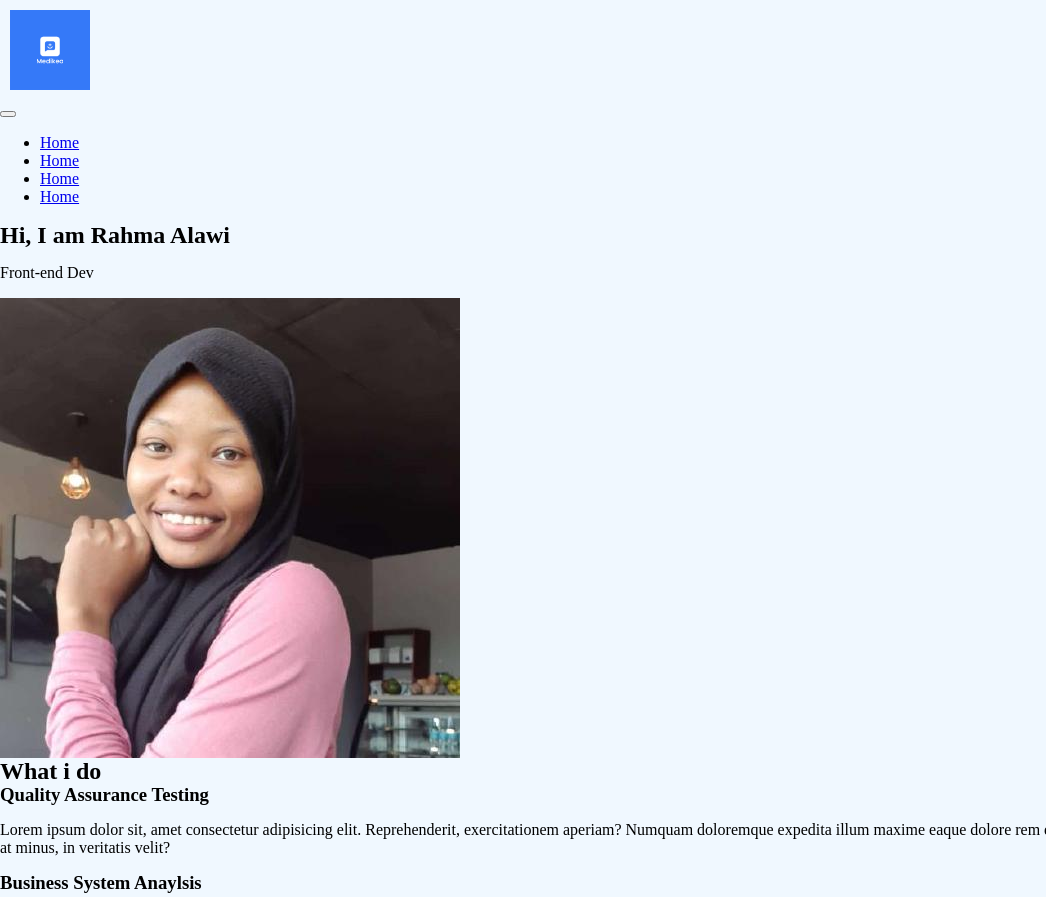
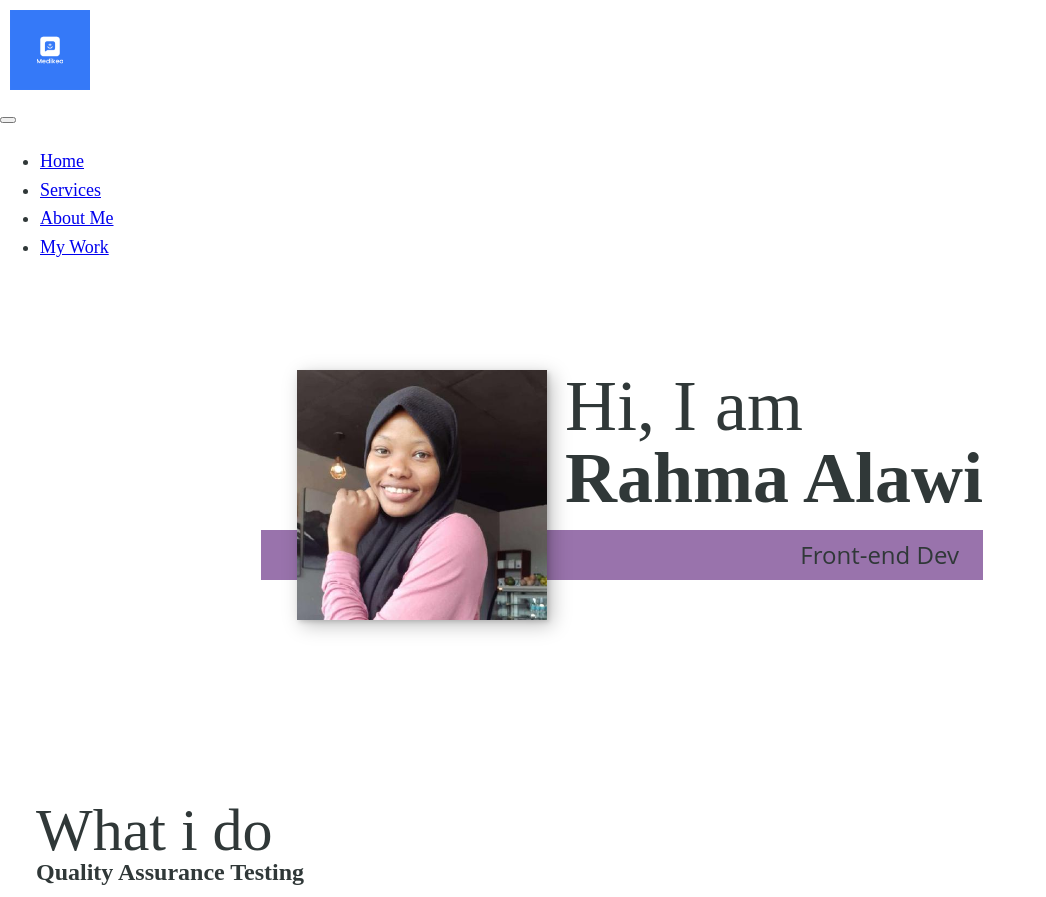
Before and after one commit to RahmaHussain/lavender-portfolio, a plain HTML site: page index.html in a window 1280 px wide. Shown: the top 897 px of the page, without its empty margins (0-1046 px from the left). Drawn offline with Linux system fonts and the light colour scheme.

Commit message:
Refactor CSS variables for typography and colors; update HTML navigation links and structure

```diff
--- a/css/style.css
+++ b/css/style.css
@@ -5,20 +5,51 @@
 }
 
 :root {
-    --font-family-primary: sans;
-    --font-family-secondary: mono;
+    --ff-primary: 'Roboto', sans-serif;
+    --ff-secondary: 'Open Sans', sans-serif;
 
-    --font-weight: ;
+    --fw-reg: 300;
+    --fw-bold: 900;
+
+    --clr-light: #fff;
+    --clr-dark: #303838;
+    --clr-accent: #9973AC;
+    --clr-accent-dark: #9973AC;
+
+
+    --fs-h1: 3rem;
+    --fs-h2: 2.5rem;
+    --fs-h3: 2rem;
+    --fs-body: 1.6rem;
+
+    --bs: 0.25em 0.25em 1em rgba(0, 0, 0, 0.25),
+          0.125em 0.125em 0.25em rgba(0, 0, 0, 0.15);
 
 }
 
-/* media-qiery */
+@media (
+    min-width: 800px
+) {
+    :root {
+        --fs-h1: 4.5rem;
+        --fs-h2: 3.75rem;
+        --fs-h3: 1.5rem;
+        --fs-body: 1.125rem;
+    }
+}
+
+
+/* General styles */
 
 
 
 body {
-    background-color: aliceblue;
-    margin: 0%;
+    background-color: var(--clr-light);
+    color: var(--clr-dark);
+    margin: 0;
+    font-family: var(--ff-body);
+    line-height: 1.6;
+    font-size: var(--fs-body);
 
 }
 
@@ -27,15 +58,27 @@ img {
     max-width: 100% ;
 }
 
+section {
+    padding: 5em 2em;
+}
+
+
+/* Typograpgy */
 h1,
 h2,
 h3 {
-    line-height: 1.1;
+    line-height: 1;
     margin: 0;
 }
 
 h1 {
-
+    font-size: var(--fs-h1);
+}
+h2 {
+    font-size: var(--fs-h2);
+}
+h3 {
+    font-size: var(--fs-h3);
 }
 
 .logo {
@@ -43,3 +86,89 @@ h1 {
     width: 100px;
     padding: 5px
 }
+
+strong {
+    font-weight: var(--fw-bold);
+}
+
+/* sections */
+
+.section__title {
+    font-weight: lighter;
+
+}
+
+.section__subtitle--intro {
+    margin: 0;
+    font-size: var(--fs-h3);
+
+
+}
+
+.section__title--intro strong {
+    display: block;
+}
+
+.section__subtitle {
+    margin: 0;
+    font-size: var(--fs-h3);
+
+
+}
+
+.section__subtitle--intro,
+.section__subtitle--about {
+    background-color: var(--clr-accent);
+    font-family: var(--ff-secondary);
+    margin-bottom: 1em;
+    padding: .25em 1em;
+}
+
+/* header */
+nav {
+    display: none;
+}
+
+/* Intro Section */
+
+.intro {
+    position: relative;
+}
+
+.section__subtitle--intro {
+    display: inline-block;
+}
+.into--img {
+    box-shadow: var(--bs);
+}
+
+@media (
+    min-width: 600px
+) {
+    .intro {
+        grid-column-gap: 1em;
+        width: min-content;
+        margin: 0 auto;
+        display: grid;
+        grid-template-areas:
+            "img title"
+            "img subtitle";
+        grid-template-columns: min-content max-content;
+    }
+    .into--img {
+        grid-area: img;
+        min-width: 250px;
+        position: relative;
+        z-index: 2;
+    }
+}
+
+.section__subtitle--intro {
+   align-self: start;
+   grid-column: -1/1;
+   grid-row: 2;
+   text-align: right;
+   position: relative;
+   left: -1.5em;
+   width: calc(100% + 1.5em);
+}
--- a/index.html
+++ b/index.html
@@ -22,20 +22,20 @@
             <div class="nav">
                 <ul class="nav__list">
                     <li class="nav-item"><a href="#">Home</a></li>
-                    <li class="nav-item"><a href="/services">Home</a></li>
-                    <li class="nav-item"><a href="/about">Home</a></li>
-                    <li class="nav-item"><a href="/work">Home</a></li>
+                    <li class="nav-item"><a href="/services">Services</a></li>
+                    <li class="nav-item"><a href="/about">About Me</a></li>
+                    <li class="nav-item"><a href="/work">My Work</a></li>
                 </ul>
             </div>
 
             <!-- introduction -->
              <section class="intro" id="home">
-                <h1 class="section__title mysection__title--intro">
+                <h1 class="section__title section__title--intro">
                     Hi, I am  <strong>Rahma Alawi</strong>
 
                 </h1>
                 <p class="section__subtitle section__subtitle--intro">Front-end Dev</p>
-                <img src="img/rahma.jpeg" alt="A picture of the Female Developer Rahma">
+                <img src="img/rahma.jpeg" alt="A picture of the Female Developer Rahma" class="into--img">
              </section>
         </header>
 
```
